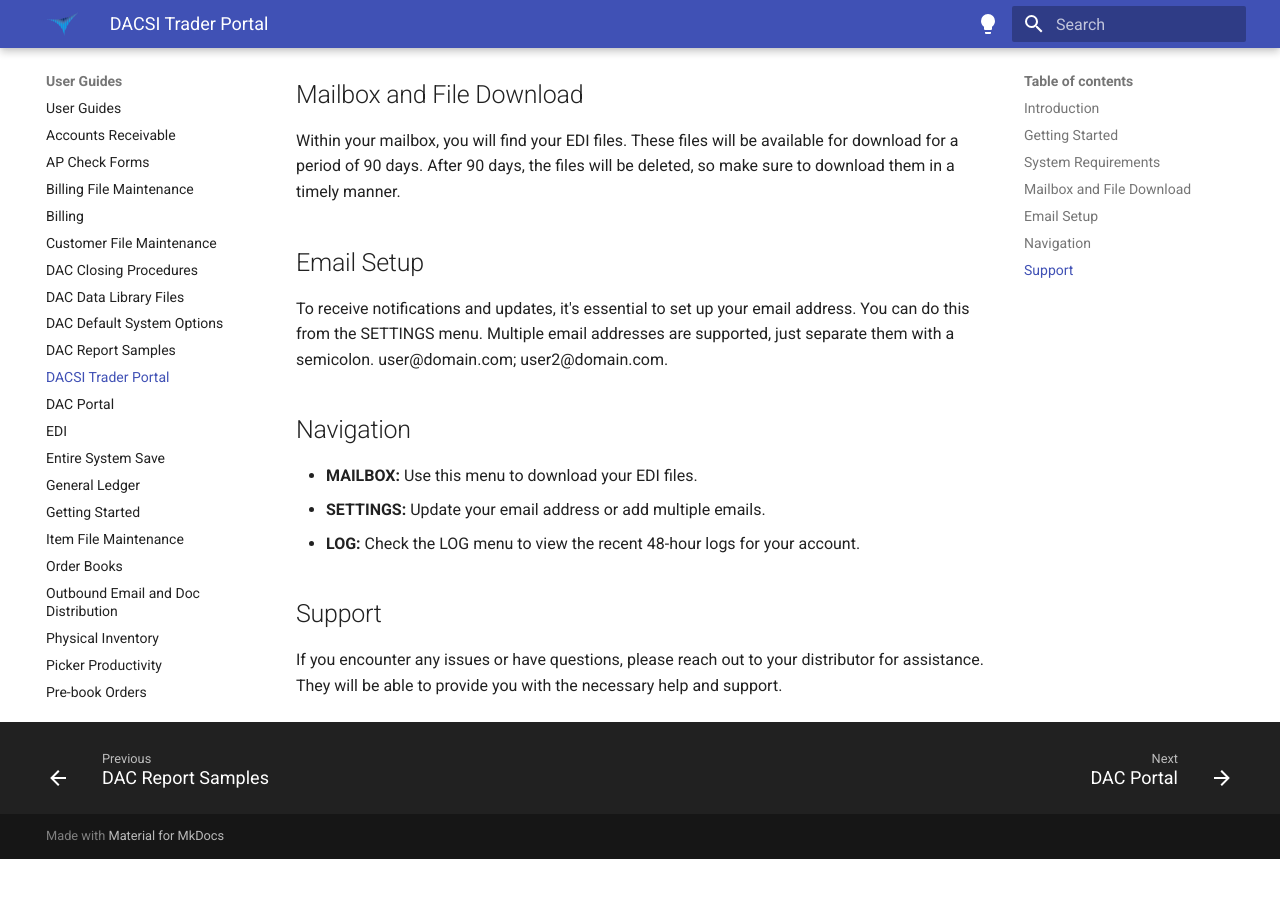
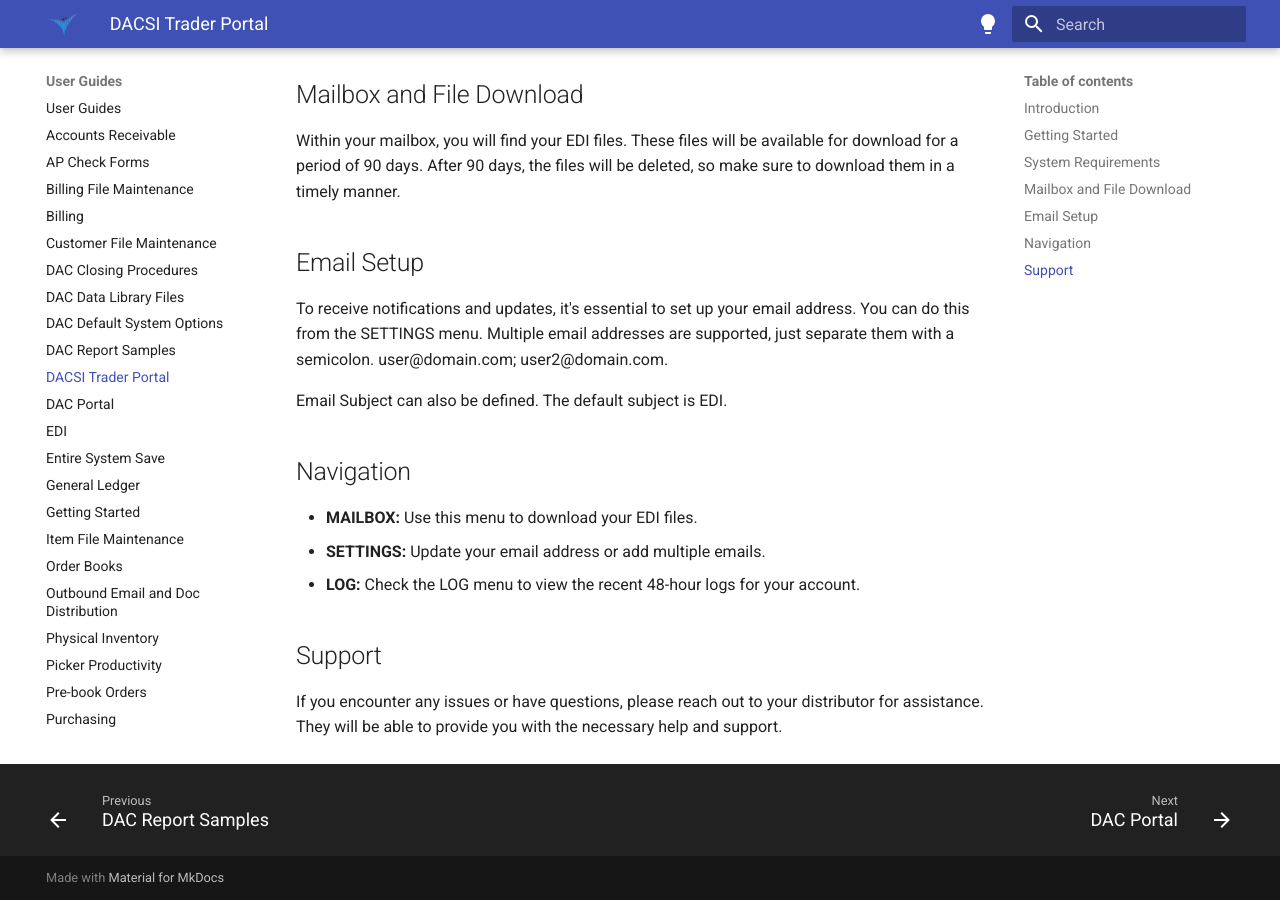
Before and after one commit to AydenB/mkdocs, an MkDocs documentation site: the page built from docs/how-to/DAC Trader.md, in a window 1280 px wide and 900 px high, scrolled down 603 px. Built offline with MkDocs 1.6.1 and Material for MkDocs 9.7.7, drawn with Linux system fonts in a browser that asks for light colours; before the commit the page ends 1462 px from its top, so only the background shows below that.

Commit message:
Email subject added

```diff
--- a/docs/how-to/DAC Trader.md
+++ b/docs/how-to/DAC Trader.md
@@ -20,6 +20,8 @@
 
 To receive notifications and updates, it's essential to set up your email address. You can do this from the SETTINGS menu. Multiple email addresses are supported, just separate them with a semicolon. user@domain.com; user2@domain.com.
 
+Email Subject can also be defined. The default subject is EDI.
+
 ## Navigation
 
 - **MAILBOX:** Use this menu to download your EDI files.
```
